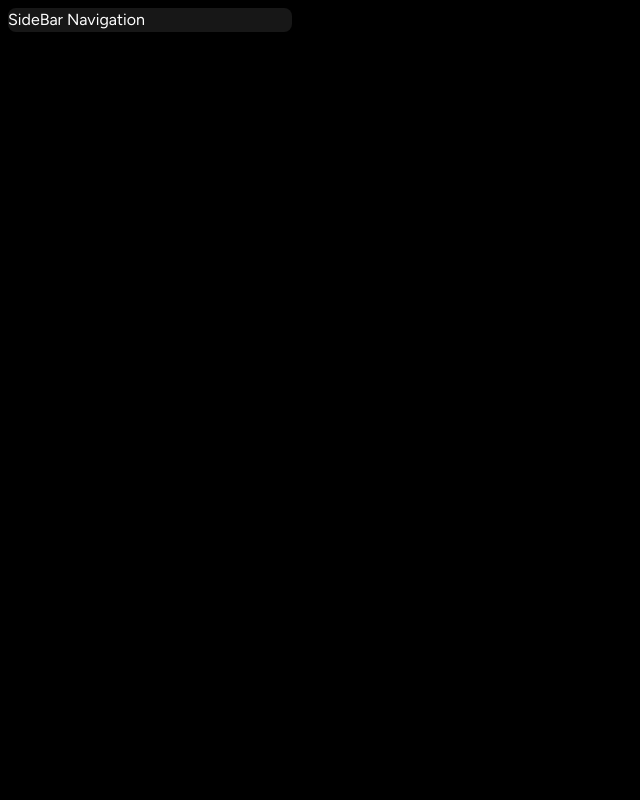
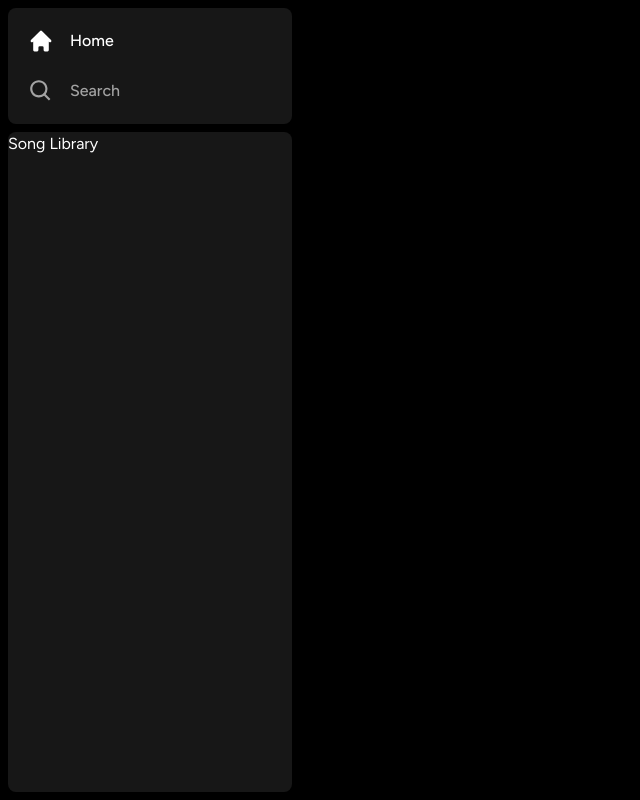
Before and after one commit to IamPreethi-S/sound-scape, a Next.js app: page / in a window 1280 px wide. Shown: the whole page, without its empty margins (0-640 px from the left). Built offline with nearby package versions, Linux system fonts and the light colour scheme.

Commit message:
uploaded from local
uploaded from local

```diff
--- a/components/Sidebar.tsx
+++ b/components/Sidebar.tsx
@@ -4,6 +4,7 @@
 import { useMemo } from "react";
 import { BiSearch } from "react-icons/bi";
 import Box from "./Box"
+import SidebarItem from "./SidebarItem";
 interface SidebarProps{
     children: React.ReactNode;
 }
@@ -42,7 +43,25 @@
                 "
                 >
                     <Box>
-                        SideBar Navigation
+                        <div
+                            className="
+                            flex
+                            flex-col
+                            gap-y-4
+                            px-5
+                            py-4
+                            ">
+                            {routes.map((item)=>(
+                                    <SidebarItem
+                                    key={item.label}
+                                    {...item}
+                                    />
+                                ))
+                                }
+                        </div>
+                    </Box>
+                    <Box className="overflow-y-auto h-full">
+                        Song Library
                     </Box>
             </div>
         </div>
--- /dev/null
+++ b/components/SidebarItem.tsx
@@ -0,0 +1,45 @@
+import Link from 'next/link';
+import { IconType } from 'react-icons';
+import { twMerge } from 'tailwind-merge';
+
+interface SidebarItemProps {
+  icon: IconType;
+  label: string;
+  active?: boolean;
+  href: string;
+}
+
+const SidebarItem: React.FC<SidebarItemProps> = ({
+  icon: Icon,
+  label,
+  active,
+  href
+}) => {
+  return (
+    <Link
+      href={href}
+      className={twMerge(`
+        flex
+        flex-row
+        h-auto
+        items-center
+        w-full
+        gap-x-4
+        text-md
+        font-medium
+        cursor-pointer
+        hover:text-white
+        transition
+        text-neutral-400
+        py-1`,
+        active && "text-white"
+        )
+      }
+    >
+      <Icon size={26} />
+      <p className="truncate w-100">{label}</p>
+    </Link>
+   );
+}
+
+export default SidebarItem;
--- a/package.json
+++ b/package.json
@@ -9,7 +9,7 @@
     "lint": "next lint"
   },
   "dependencies": {
-    "next": "14.1.3",
+    "next": "^14.1.3",
     "react": "^18",
     "react-dom": "^18",
     "react-icons": "^5.0.1",
```
Also changed, not shown: 1 other file (tests, documents, lock files or other folders).
